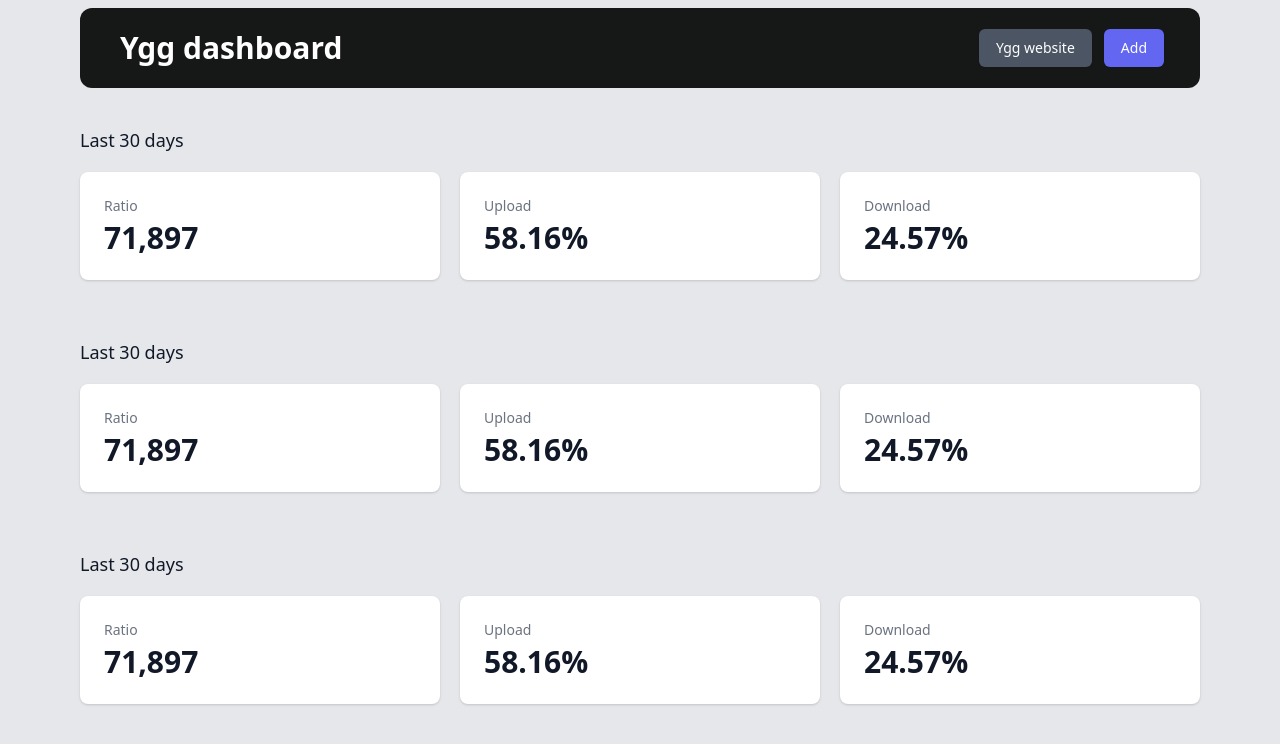
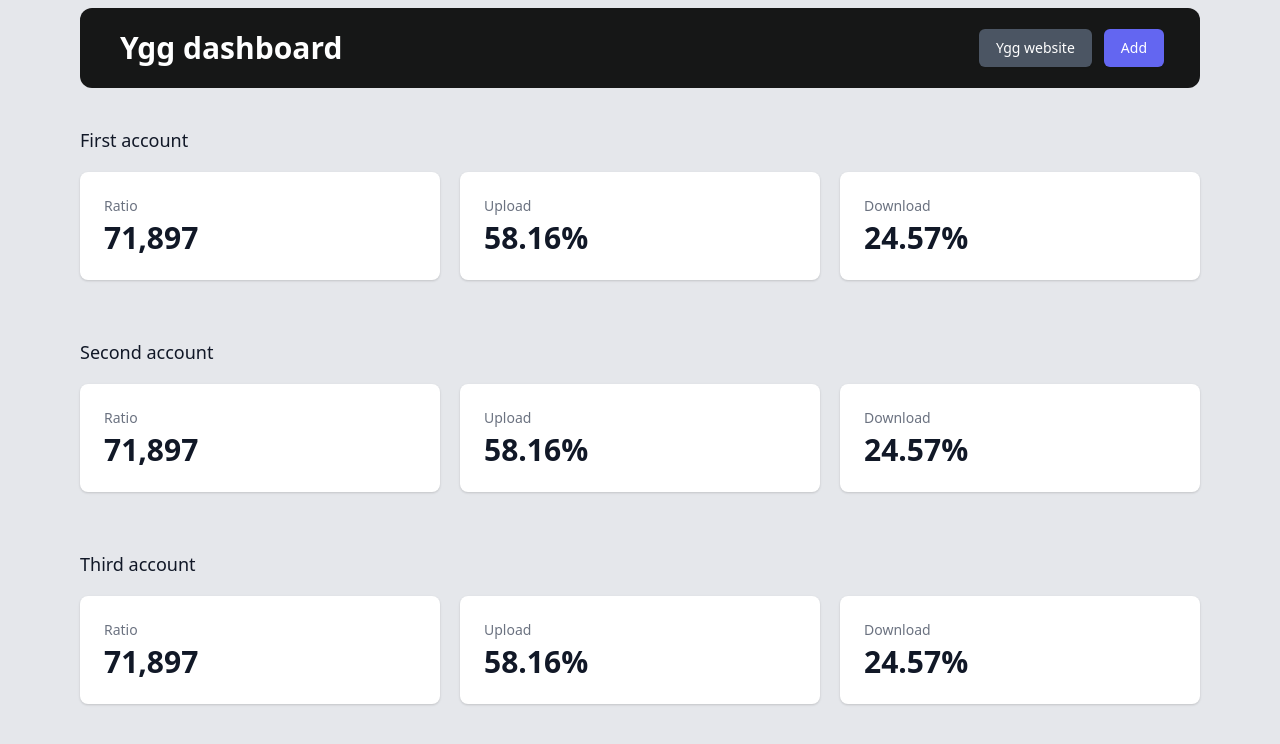
Before and after one commit to MathieuGery/qBittorrent-dashboard, a React (Create React App) app: page / in a window 1280 px wide. Shown: the top 744 px of the page. Built offline with nearby package versions, Linux system fonts and the light colour scheme.

Commit message:
[+] Props to stats component

```diff
--- a/src/App.js
+++ b/src/App.js
@@ -6,9 +6,9 @@
   return (
       <div className="flex flex-col min-h-screen overflow-hidden bg-gray-200">
         <Header/>
-        <Stats/>
-        <Stats/>
-        <Stats/>
+        <Stats account={"First account"}/>
+        <Stats account={"Second account"}/>
+        <Stats account={"Third account"}/>
     </div>
   );
 }
--- a/src/partials/stats.js
+++ b/src/partials/stats.js
@@ -1,12 +1,12 @@
 import React from 'react';
 
-function Stats() {
+function Stats(props) {
 
     return (
         <section className="relative mt-10 mb-5 mx-20">
             <div>
                 <h3 className="text-lg leading-6 font-medium text-gray-900">
-                    Last 30 days
+                    {props.account}
                 </h3>
                 <dl className="mt-5 grid grid-cols-1 gap-5 sm:grid-cols-3">
                     <div className="bg-white overflow-hidden shadow rounded-lg">
```
